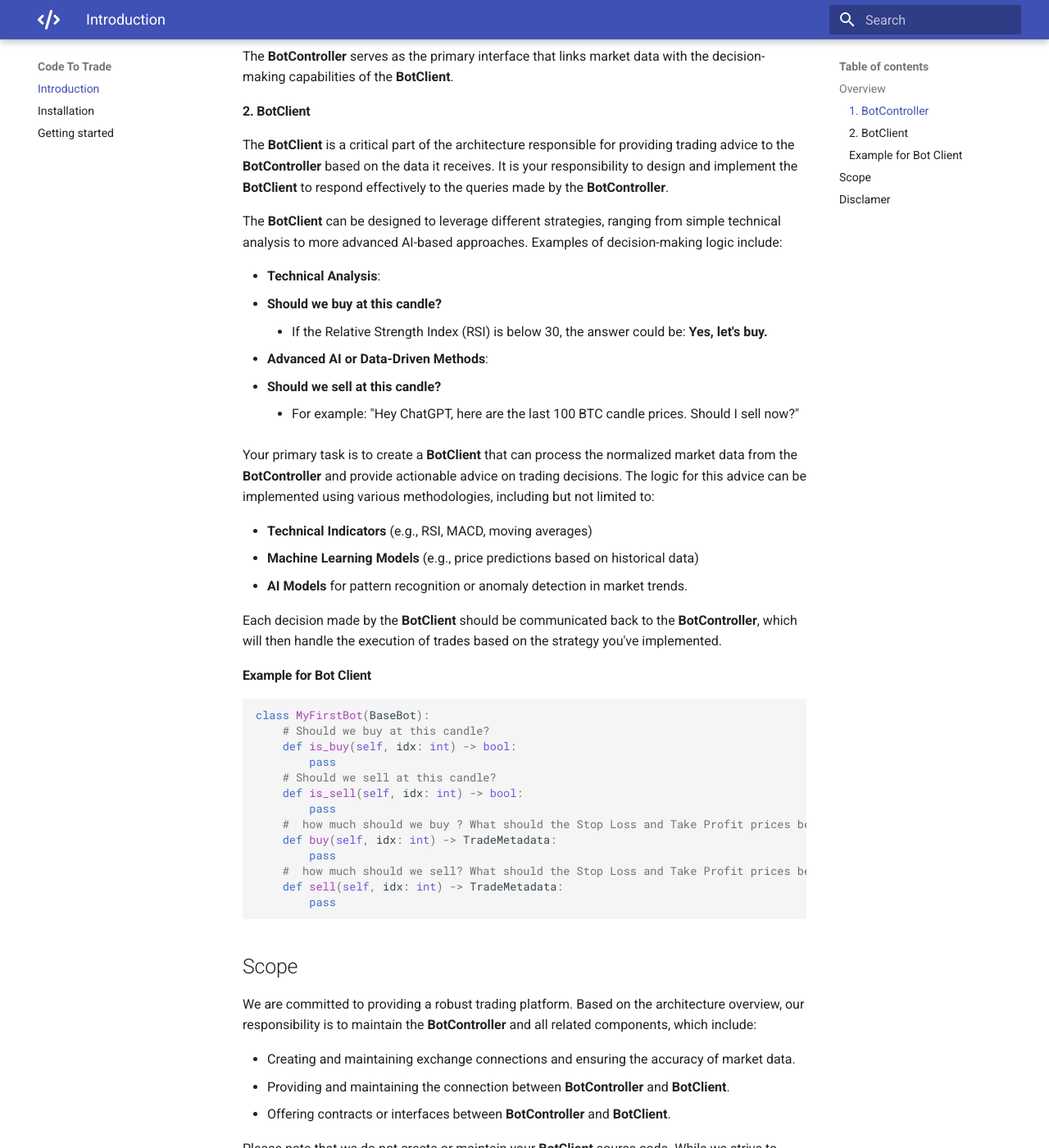
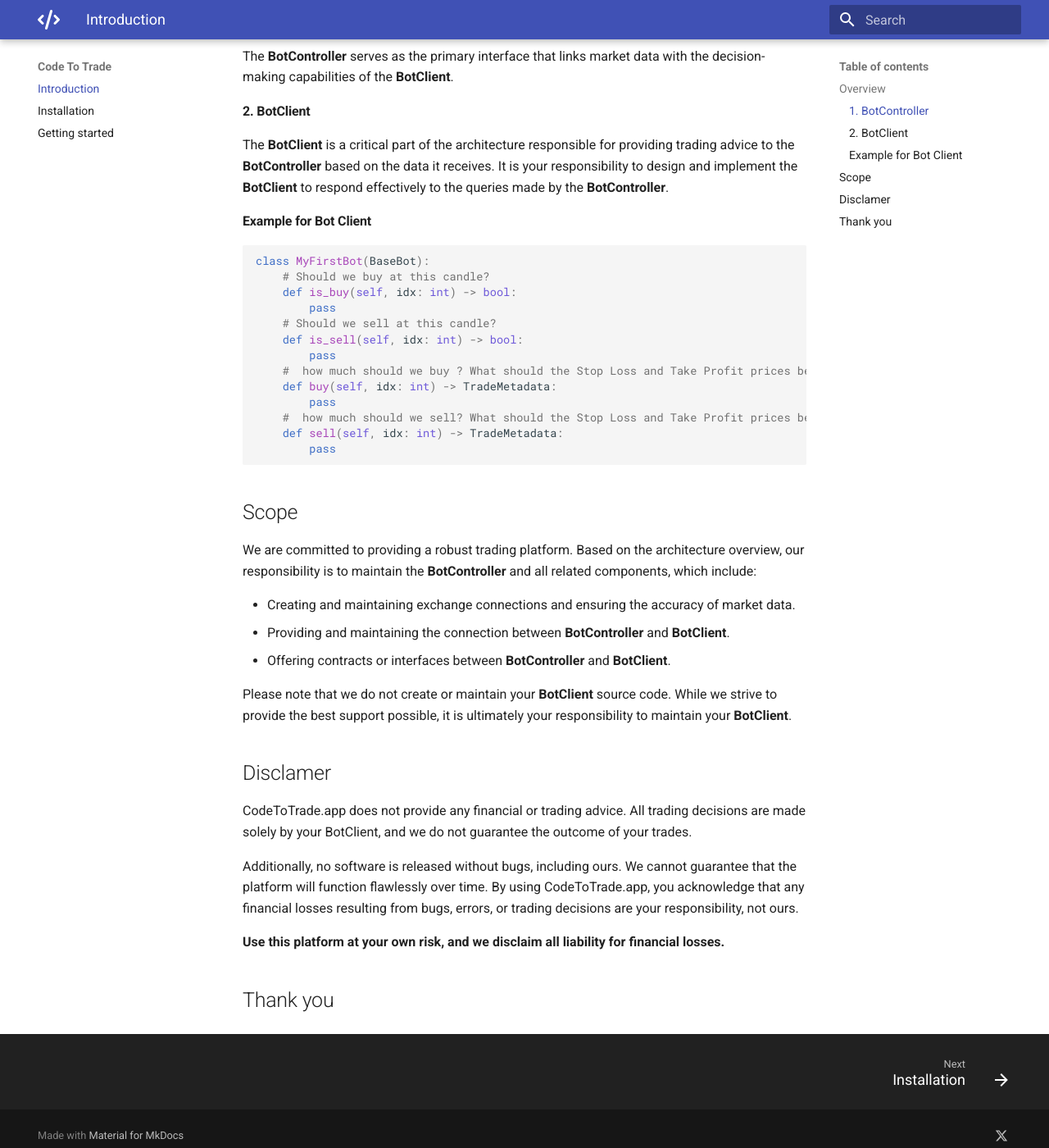
Before and after one commit to truongnhukhang/codetotrade-docs, an MkDocs documentation site: the page built from docs/index.md, in a window 1280 px wide and 1400 px high, scrolled down 848 px. Shown: the whole window at 82% size. Built offline with MkDocs 1.6.1 and Material for MkDocs 9.7.7, drawn with Linux system fonts in a browser that asks for light colours.

````diff
--- a/docs/index.md
+++ b/docs/index.md
@@ -27,24 +27,6 @@ The **BotController** serves as the primary interface that links market data wit
 
 #### 2. **BotClient**
 The **BotClient** is a critical part of the architecture responsible for providing trading advice to the **BotController** based on the data it receives. It is your responsibility to design and implement the **BotClient** to respond effectively to the queries made by the **BotController**.
-
-The **BotClient** can be designed to leverage different strategies, ranging from simple technical analysis to more advanced AI-based approaches. Examples of decision-making logic include:
-
-- **Technical Analysis**:
-  - **Should we buy at this candle?**
-    - If the Relative Strength Index (RSI) is below 30, the answer could be: **Yes, let's buy.**
-
-- **Advanced AI or Data-Driven Methods**:
-  - **Should we sell at this candle?**
-    - For example: "Hey ChatGPT, here are the last 100 BTC candle prices. Should I sell now?"
-
-Your primary task is to create a **BotClient** that can process the normalized market data from the **BotController** and provide actionable advice on trading decisions. The logic for this advice can be implemented using various methodologies, including but not limited to:
-
-- **Technical Indicators** (e.g., RSI, MACD, moving averages)
-- **Machine Learning Models** (e.g., price predictions based on historical data)
-- **AI Models** for pattern recognition or anomaly detection in market trends.
-
-Each decision made by the **BotClient** should be communicated back to the **BotController**, which will then handle the execution of trades based on the strategy you've implemented.
 
 #### Example for Bot Client
 ```Python
@@ -80,3 +62,5 @@ CodeToTrade.app does not provide any financial or trading advice. All trading de
 Additionally, no software is released without bugs, including ours. We cannot guarantee that the platform will function flawlessly over time. By using CodeToTrade.app, you acknowledge that any financial losses resulting from bugs, errors, or trading decisions are your responsibility, not ours.
 
 **Use this platform at your own risk, and we disclaim all liability for financial losses.**
+
+## Thank you
````
Also changed, not shown: docs/getting-started.md (+1 -7 lines).
